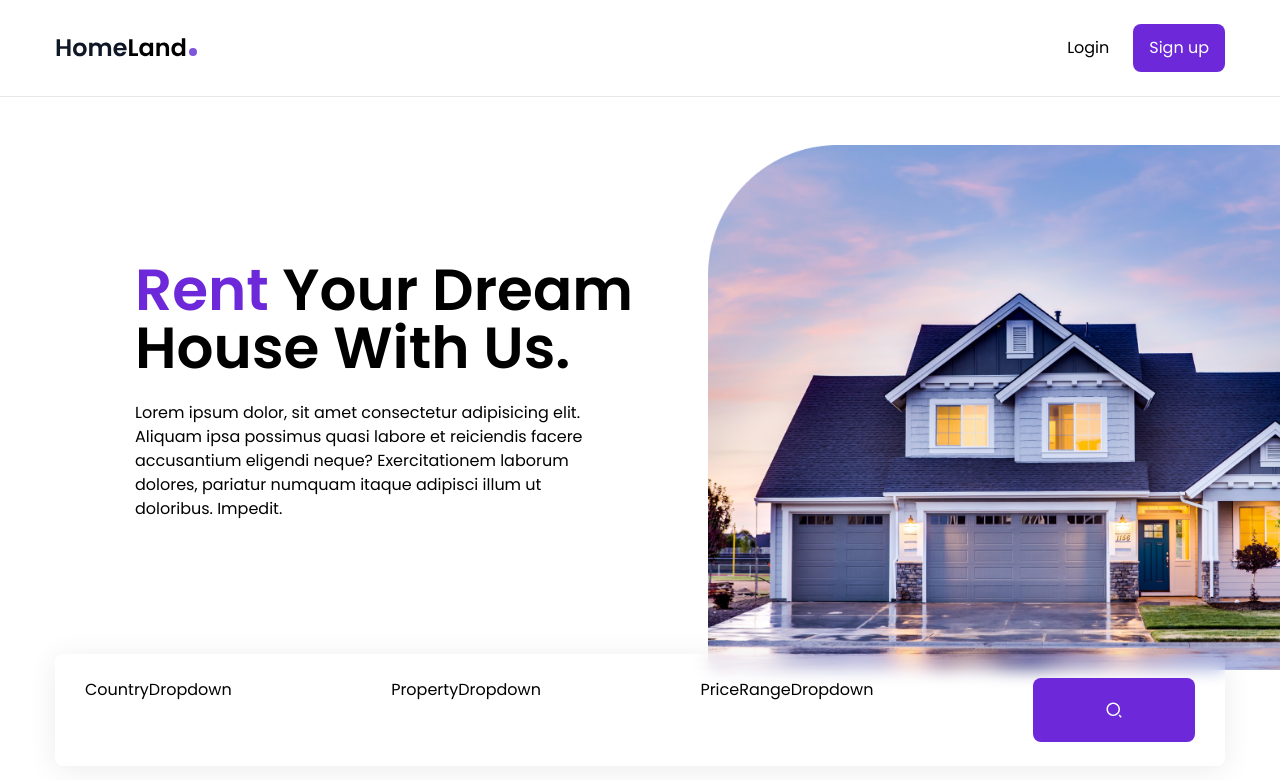
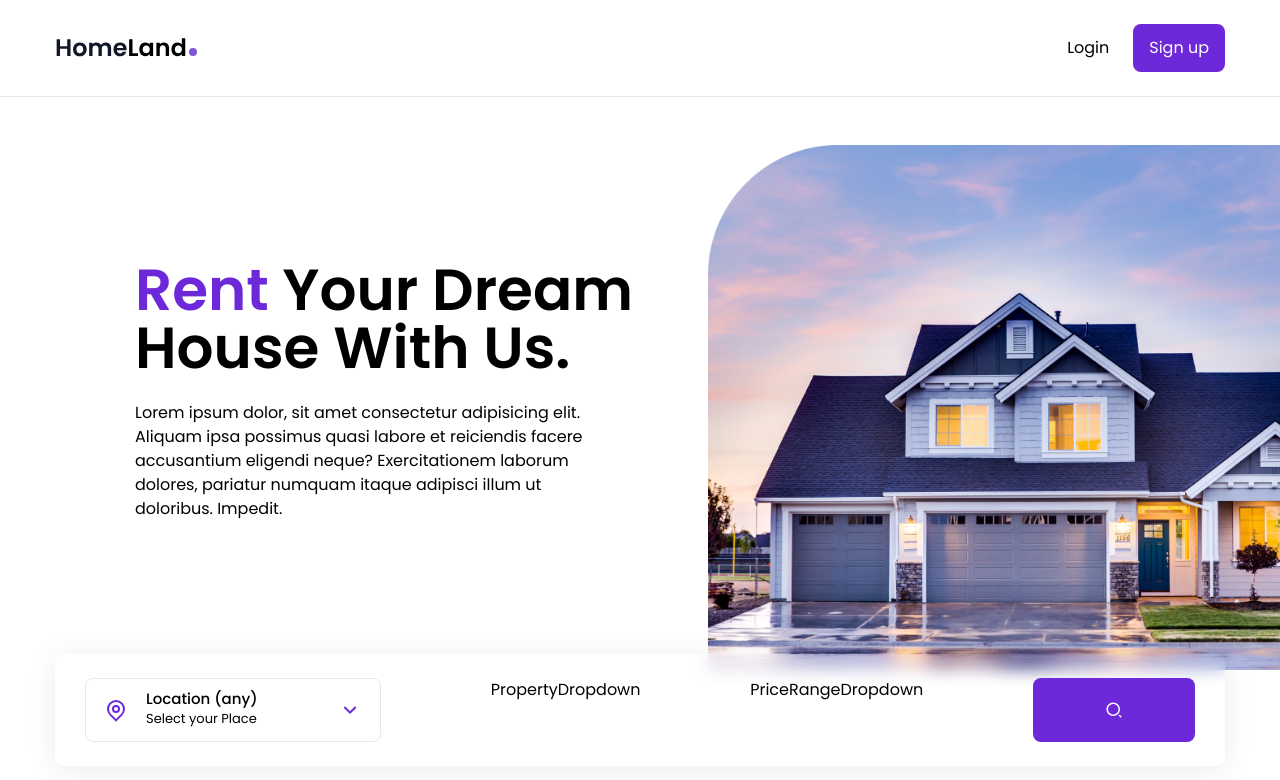
Before and after one commit to shahriyarhosen/T-B-client, a React (Create React App) app: page / in a window 1280 px wide. Shown: the top 780 px of the page. Built offline with nearby package versions, Linux system fonts and the light colour scheme.

Commit message:
Country Dropdown

```diff
--- a/src/components/CountryDropdown.js
+++ b/src/components/CountryDropdown.js
@@ -14,8 +14,40 @@
 
   const [isOpen, setIsOpen] = useState(false);
 
-  console.log(country);
-  return <Menu as="div" >CountryDropdown</Menu>;
+  return (
+    <Menu as="div" className=" dropdown relative">
+      <Menu.Button
+        onClick={() => setIsOpen(!isOpen)}
+        className="dropdown-btn w-full text-left "
+      >
+        <RiMapPinLine className="dropdown-icon-primary" />
+        <div>
+          <div className="text-[15px] font-medium leading-tight">{country}</div>
+          <div className="text-[13px]">Select your Place</div>
+        </div>
+        {isOpen ? (
+          <RiArrowUpSLine className="dropdown-icon-secondary" />
+        ) : (
+          <RiArrowDownSLine className="dropdown-icon-secondary" />
+        )}
+      </Menu.Button>
+
+      <Menu.Items className="dropdown-menu">
+        {countries.map((country, index) => {
+          return (
+            <Menu.Item
+              as="li"
+              key={index}
+              onClick={() => setCountry(country)}
+              className="cursor-pointer hover:text-violet-700 transition"
+            >
+              {country}
+            </Menu.Item>
+          );
+        })}
+      </Menu.Items>
+    </Menu>
+  );
 };
 
 export default CountryDropdown;
--- a/src/components/HouseContext.js
+++ b/src/components/HouseContext.js
@@ -1,4 +1,4 @@
-import React, { createContext, useState } from "react";
+import React, { createContext, useEffect, useState } from "react";
 
 // Import data
 import { housesData } from "../data";
@@ -15,9 +15,22 @@
   const [price, setPrice] = useState("Price range (any)");
   const [loading, setLoading] = useState(false);
 
+  // return all countries
+  useEffect(() => {
+    const allCountries = houses.map((house) => {
+      return house.country;
+    });
+    // remove duplication
+    const uniqueCountries = ["Location (any)", ...new Set(allCountries)];
+;
+    // set Countries
+    setCountries(uniqueCountries);
+  }, [houses]);
+
   return (
-    <HouseContext.Provider value={
-      {country,
+    <HouseContext.Provider
+      value={{
+        country,
         setCountry,
         countries,
         setCountries,
@@ -29,8 +42,9 @@
         setPrice,
         houses,
         setHouses,
-      loading,}
-    }>
+        loading,
+      }}
+    >
       {children}
     </HouseContext.Provider>
   );
```
Lines whose indentation alone changed are shown as unchanged.
